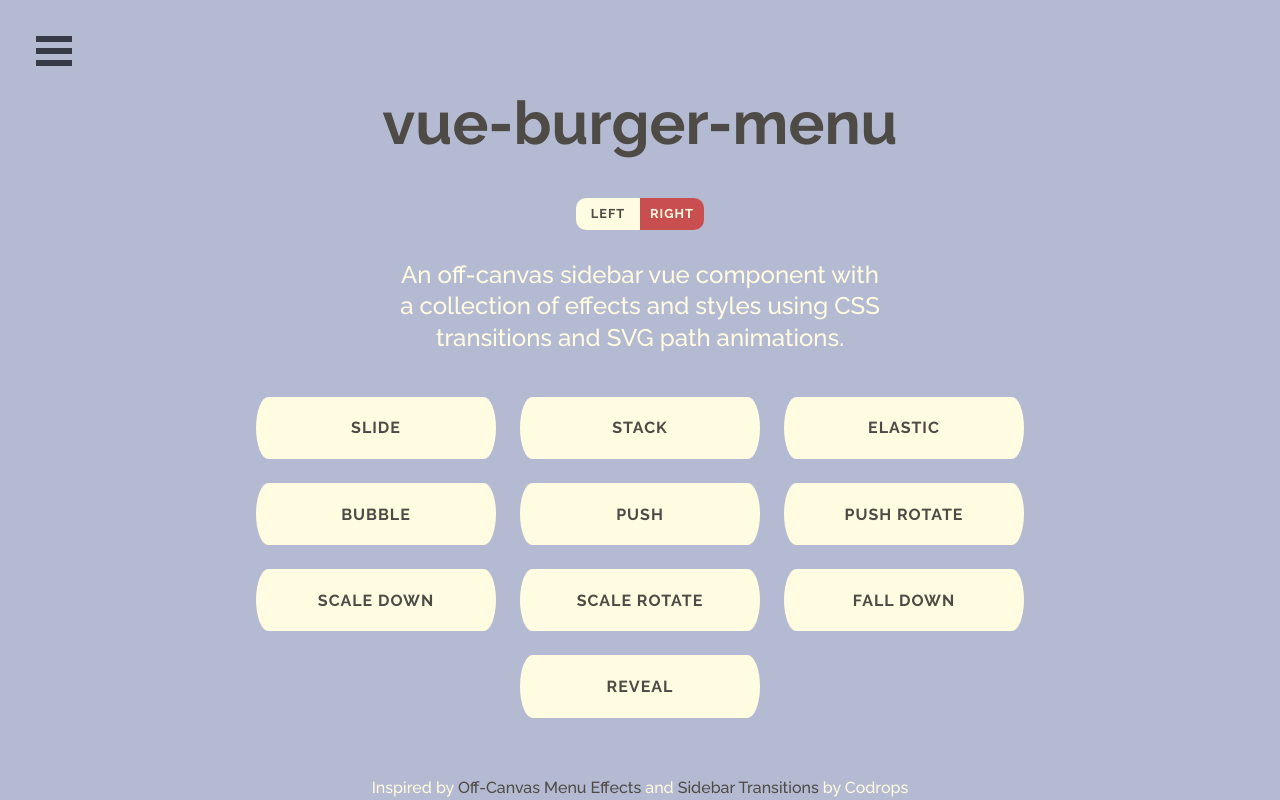
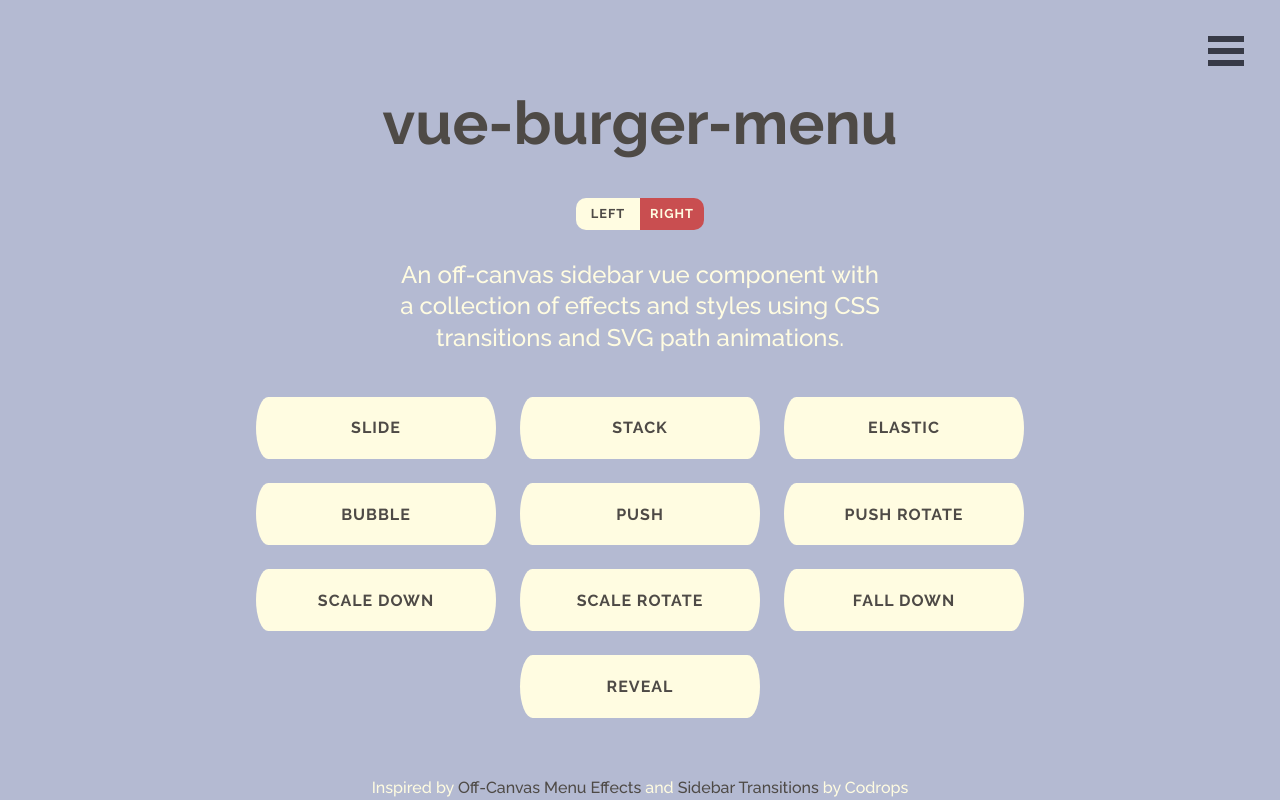
Before and after one commit to mbj36/vue-burger-menu, a Vue app: page / in a window 1280 px wide. Both pictures are taken after a click on the link "RIGHT". Built offline with nearby package versions, Linux system fonts and the light colour scheme.

Commit message:
docs:demo

```diff
--- a/src/App.vue
+++ b/src/App.vue
@@ -1,11 +1,53 @@
 <template>
     <div id="app">
+        <span v-if="checkSide === 'right'">
+            <Menu right>
+                <a href="">
+                    <i class="fa fa-fw fa-star-o"></i>
+                    <span>Messages</span>
+                </a>
+                <a href="">
+                    <i class="fa fa-fw fa-star-o"></i>
+                    <span>Messages</span>
+                </a>
+                <a href="">
+                    <i class="fa fa-fw fa-star-o"></i>
+                    <span>Messages</span>
+                </a>
+                <a href="">
+                    <i class="fa fa-fw fa-star-o"></i>
+                    <span>Messages</span>
+                </a>
+                <a href="">
+                    <i class="fa fa-fw fa-star-o"></i>
+                    <span>Messages</span>
+                </a>
+            </Menu>
+        </span>
+        <span v-else>
             <Menu>
                 <a href="">
                     <i class="fa fa-fw fa-star-o"></i>
                     <span>Messages</span>
                 </a>
+                <a href="">
+                    <i class="fa fa-fw fa-star-o"></i>
+                    <span>Messages</span>
+                </a>
+                <a href="">
+                    <i class="fa fa-fw fa-star-o"></i>
+                    <span>Messages</span>
+                </a>
+                <a href="">
+                    <i class="fa fa-fw fa-star-o"></i>
+                    <span>Messages</span>
+                </a>
+                <a href="">
+                    <i class="fa fa-fw fa-star-o"></i>
+                    <span>Messages</span>
+                </a>
             </Menu>
+        </span>
         <main id="page-wrap">
             <h1>
                 <a href="https://github.com/mbj36/vue-burger-menu">vue-burger-menu</a>
--- a/src/components/Menu.vue
+++ b/src/components/Menu.vue
@@ -13,6 +13,7 @@
         <div class="bm-burger-button" @click="openMenu">
             <span class="bm-burger-bars line-style" :style="{top:20 * (index * 2) + '%'}" v-for="(x, index) in 3" :key="index"></span>
         </div>
+
     </div>
 </template>
 
@@ -110,6 +111,26 @@
       destroyed: function() {
         document.removeEventListener('keyup', this.closeMenuOnEsc);
         document.removeEventListener('click', this.documentClick);
+      },
+      watch: {
+        right: {
+          deep: true,
+          handler(newValue) {
+            if (newValue === true) {
+              document.querySelector('.bm-burger-button').style.left = 'auto';
+              document.querySelector('.bm-burger-button').style.right = '36px';
+            }
+            if (newValue === false) {
+              if (
+                document.querySelector('.bm-burger-button').hasAttribute('style')
+              ) {
+                document
+                  .querySelector('.bm-burger-button')
+                  .removeAttribute('style');
+              }
+            }
+          }
+        }
       }
     };
 </script>
@@ -121,6 +142,7 @@
       height: 30px;
       left: 36px;
       top: 36px;
+      cursor: pointer;
     }
     .bm-burger-bars {
       background-color: #373a47;
```
Lines whose indentation alone changed are shown as unchanged.
